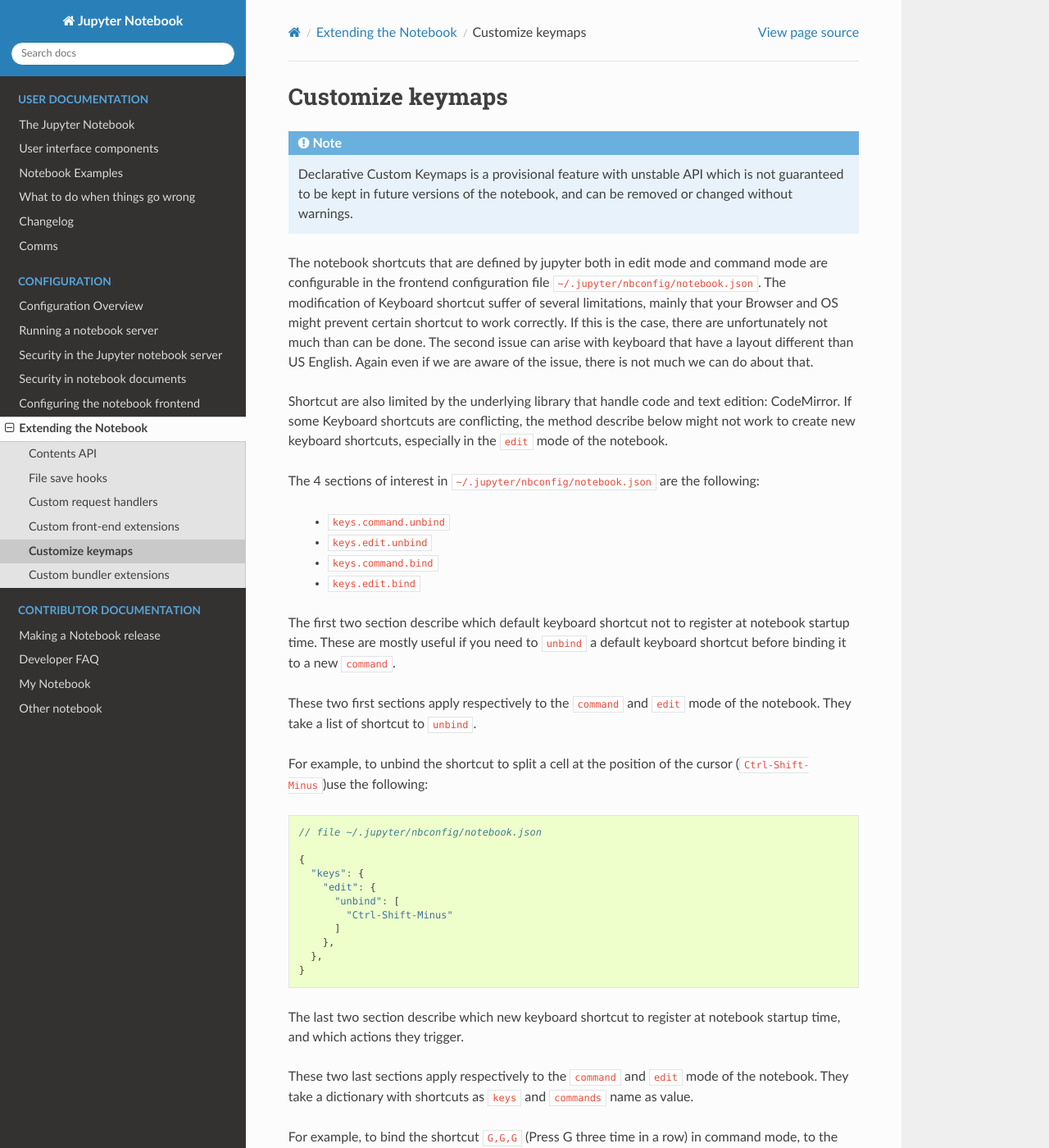
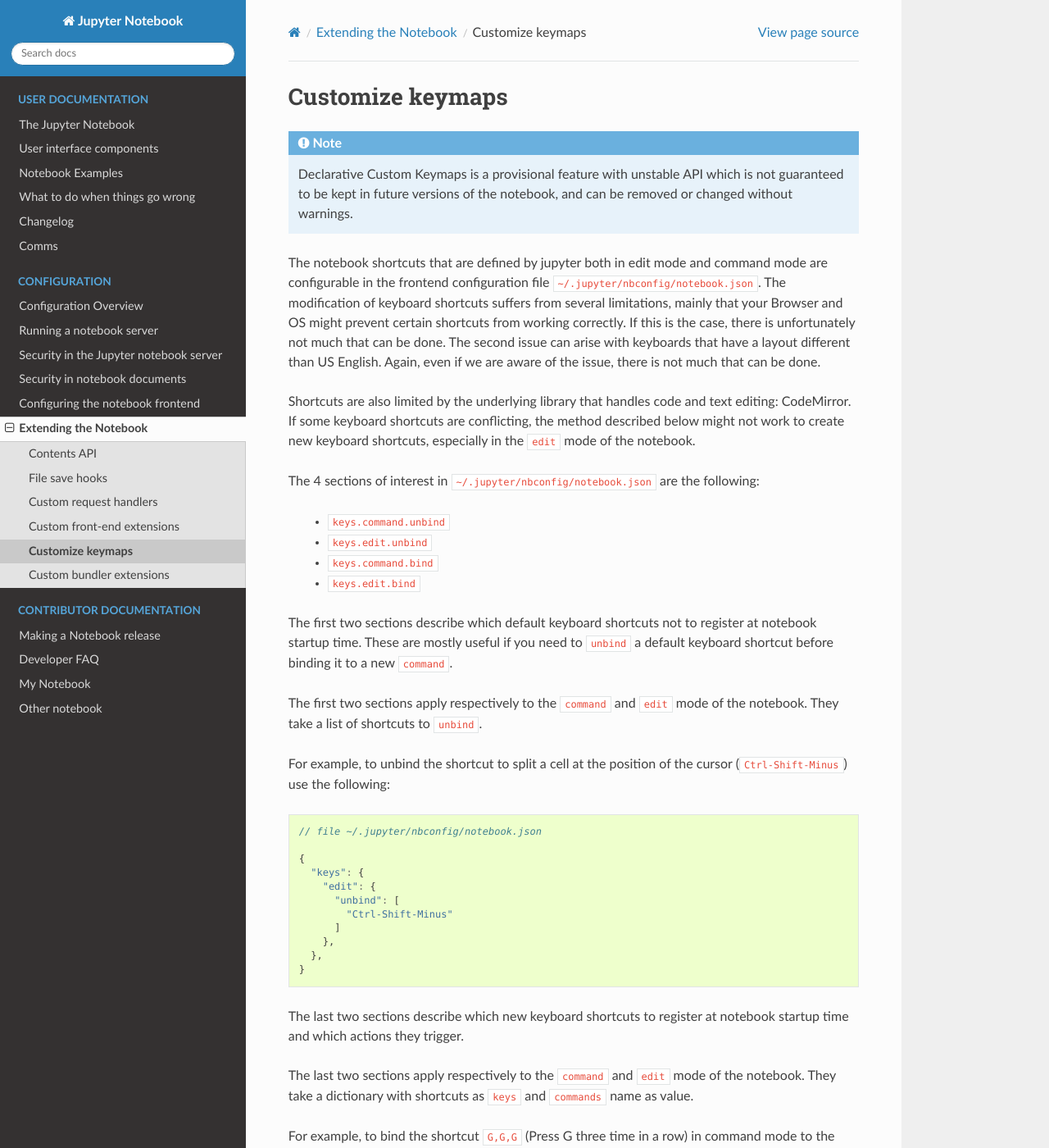
Before and after one commit to jupyter/nbclassic, a Sphinx documentation site: the page built from docs/source/extending/keymaps.rst, in a window 1280 px wide and 1400 px high. Shown: the whole window at 82% size. Built offline with Sphinx 7.4.7 and the Read the Docs theme 2.0.0, drawn with Linux system fonts in a browser that asks for light colours; pages that are not in the unit, such as notebooks, are missing from menus; the version number could not be read and is left out; some of the changed text lies outside the part shown.

Commit message:
fixing grammatical errors and typos

```diff
--- a/docs/source/extending/frontend_extensions.rst
+++ b/docs/source/extending/frontend_extensions.rst
@@ -141,7 +141,7 @@
 As part of your front-end extension, you may wish to define actions, which can
 be attached to toolbar buttons, or called from the command palette. Here is an
 example of an extension that defines an (not very useful!) action to show an
-alert, and adds a toolabr button using the full action name:
+alert, and adds a toolbar button using the full action name:
 
 .. code:: javascript
 
--- a/docs/source/extending/keymaps.rst
+++ b/docs/source/extending/keymaps.rst
@@ -7,19 +7,19 @@
     which is not guaranteed to be kept in future versions of the notebook,
     and can be removed or changed without warnings.
 
-The notebook shortcuts that are defined by jupyter both in edit mode and command
-mode are configurable in the frontend configuration file
-``~/.jupyter/nbconfig/notebook.json``. The modification of Keyboard shortcut
-suffer of several limitations, mainly that your Browser and OS might prevent
-certain shortcut to work correctly. If this is the case, there are
-unfortunately not much than can be done. The second issue can arise with
-keyboard that have a layout different than US English. Again even if we are
-aware of the issue, there is not much we can do about that.
+The notebook shortcuts that are defined by jupyter both in edit mode and
+command mode are configurable in the frontend configuration file
+``~/.jupyter/nbconfig/notebook.json``. The modification of keyboard
+shortcuts suffers from several limitations, mainly that your Browser and OS
+might prevent certain shortcuts from working correctly. If this is the case,
+there is unfortunately not much that can be done. The second issue can arise
+with keyboards that have a layout different than US English. Again, even if
+we are aware of the issue, there is not much that can be done.
 
-Shortcut are also limited by the underlying library that handle code and text
-edition: CodeMirror. If some Keyboard shortcuts are conflicting, the method
-describe below might not work to create new keyboard shortcuts, especially in
-the ``edit`` mode of the notebook.
+Shortcuts are also limited by the underlying library that handles code and
+text editing: CodeMirror. If some keyboard shortcuts are conflicting, the
+method described below might not work to create new keyboard shortcuts,
+especially in the ``edit`` mode of the notebook.
 
 
 The 4 sections of interest in ``~/.jupyter/nbconfig/notebook.json`` are the
@@ -30,15 +30,16 @@
   - ``keys.command.bind``
   - ``keys.edit.bind``
 
-The first two section describe which default keyboard shortcut not to register
-at notebook startup time. These are mostly useful if you need to ``unbind`` a
-default keyboard shortcut before binding it to a new ``command``.
+The first two sections describe which default keyboard shortcuts not to
+register at notebook startup time. These are mostly useful if you need to
+``unbind`` a default keyboard shortcut before binding it to a new
+``command``.
 
-These two first sections apply respectively to the ``command`` and ``edit``
-mode of the notebook. They take a list of shortcut to ``unbind``.
+The first two sections apply respectively to the ``command`` and ``edit``
+mode of the notebook. They take a list of shortcuts to ``unbind``.
 
 For example, to unbind the shortcut to split a cell at the position of the
-cursor (``Ctrl-Shift-Minus``)use the  following:
+cursor (``Ctrl-Shift-Minus``) use the following:
 
 .. code:: javascript
 
@@ -57,16 +58,16 @@
 
 
 
-The last two section describe which new keyboard shortcut to register
-at notebook startup time, and which actions they trigger.
+The last two sections describe which new keyboard shortcuts to register
+at notebook startup time and which actions they trigger.
 
-These two last sections apply respectively to the ``command`` and ``edit``
+The last two sections apply respectively to the ``command`` and ``edit``
 mode of the notebook. They take a dictionary with shortcuts as ``keys`` and
 ``commands`` name as value.
 
 For example, to bind the shortcut ``G,G,G`` (Press G three time in a row) in
-command mode, to the command that restart the kernel and run all cells, use the
-following:
+command mode to the command that restarts the kernel and runs all cells, use
+the following:
 
 
 .. code:: javascript
@@ -86,5 +87,5 @@
 
 
 
-The name of the available ``commands`` can be find by hovering the right end of
-a row in the command palette.
+The name of the available ``commands`` can be find by hovering over the
+right end of a row in the command palette.
```
